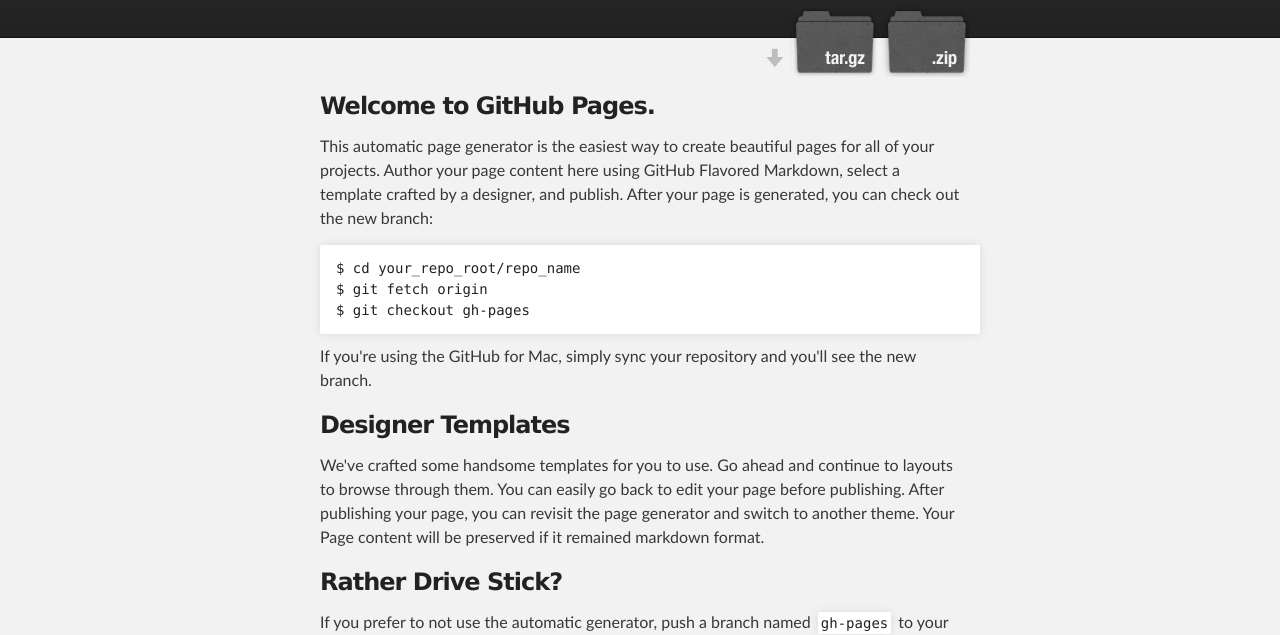
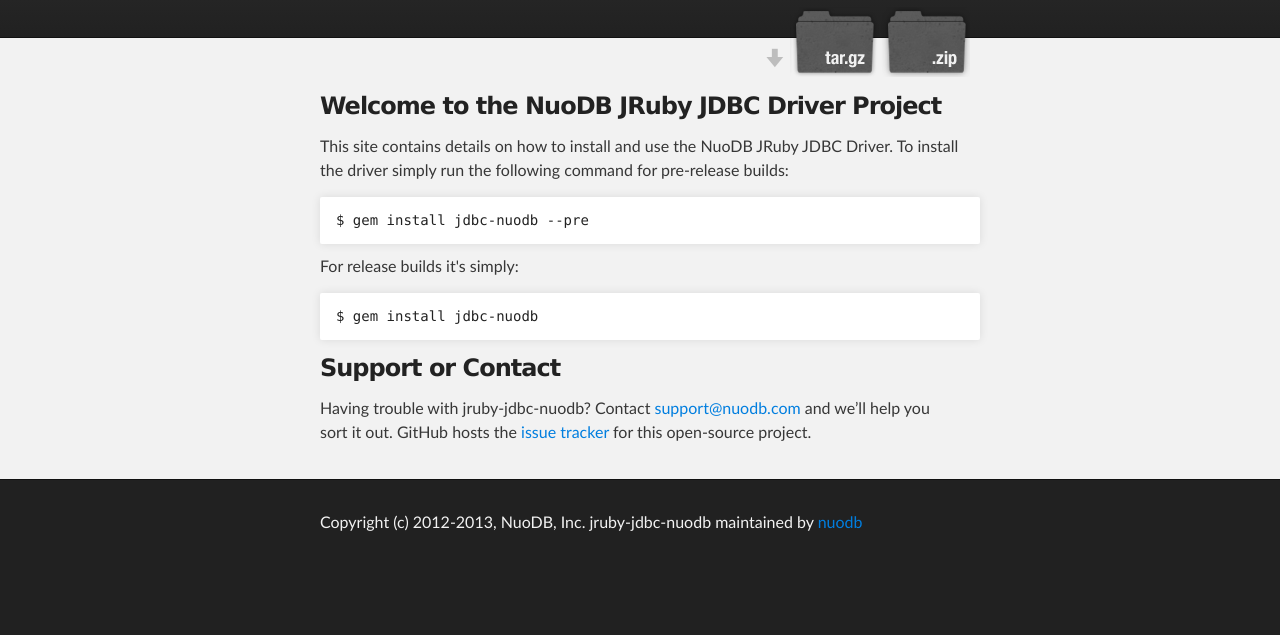
Before and after one commit to CarlosReyesStoneham/jruby-jdbc-nuodb, a plain HTML site: page index.html in a window 1280 px wide. Shown: the part 172-807 px from the top of the page. Drawn offline with Linux system fonts and the light colour scheme.

Commit message:
Base landing page for the JRuby JDBC driver.

```diff
--- a/index.html
+++ b/index.html
@@ -2,9 +2,9 @@
 <html>
 
 <head>
-    <meta charset='utf-8' />
-    <meta http-equiv="X-UA-Compatible" content="chrome=1" />
-    <meta name="description" content="jruby-jdbc-nuodb : NuoDB JRuby JDBC driver" />
+  <meta charset='utf-8'/>
+  <meta http-equiv="X-UA-Compatible" content="chrome=1"/>
+  <meta name="description" content="jruby-jdbc-nuodb : NuoDB JRuby JDBC driver"/>
 
   <link rel="stylesheet" type="text/css" media="screen" href="stylesheets/stylesheet.css">
 
@@ -19,11 +19,14 @@
     <a id="forkme_banner" href="https://github.com/nuodb/jruby-jdbc-nuodb">View on GitHub</a>
 
     <h1 id="project_title">jruby-jdbc-nuodb</h1>
+
     <h2 id="project_tagline">NuoDB JRuby JDBC driver</h2>
 
     <section id="downloads">
-              <a class="zip_download_link" href="https://github.com/nuodb/jruby-jdbc-nuodb/zipball/master">Download this project as a .zip file</a>
-              <a class="tar_download_link" href="https://github.com/nuodb/jruby-jdbc-nuodb/tarball/master">Download this project as a tar.gz file</a>
+      <a class="zip_download_link" href="https://github.com/nuodb/jruby-jdbc-nuodb/zipball/master">Download this project
+        as a .zip file</a>
+      <a class="tar_download_link" href="https://github.com/nuodb/jruby-jdbc-nuodb/tarball/master">Download this project
+        as a tar.gz file</a>
     </section>
   </header>
 </div>
@@ -31,44 +34,35 @@
 <!-- MAIN CONTENT -->
 <div id="main_content_wrap" class="outer">
   <section id="main_content" class="inner">
-        <h3>Welcome to GitHub Pages.</h3>
+    <h3>Welcome to the NuoDB JRuby JDBC Driver Project</h3>
 
-<p>This automatic page generator is the easiest way to create beautiful pages for all of your projects. Author your page content here using GitHub Flavored Markdown, select a template crafted by a designer, and publish. After your page is generated, you can check out the new branch:</p>
+    <p>This site contains details on how to install and use the NuoDB JRuby JDBC Driver. To install
+      the driver simply run the following command for pre-release builds:</p>
 
-<pre><code>$ cd your_repo_root/repo_name
-$ git fetch origin
-$ git checkout gh-pages
-</code></pre>
+    <pre><code>$ gem install jdbc-nuodb --pre</code></pre>
 
-<p>If you're using the GitHub for Mac, simply sync your repository and you'll see the new branch.</p>
+    <p>For release builds it's simply:</p>
 
-<h3>Designer Templates</h3>
-
-<p>We've crafted some handsome templates for you to use. Go ahead and continue to layouts to browse through them. You can easily go back to edit your page before publishing. After publishing your page, you can revisit the page generator and switch to another theme. Your Page content will be preserved if it remained markdown format.</p>
-
-<h3>Rather Drive Stick?</h3>
-
-<p>If you prefer to not use the automatic generator, push a branch named <code>gh-pages</code> to your repository to create a page manually. In addition to supporting regular HTML content, GitHub Pages support Jekyll, a simple, blog aware static site generator written by our own Tom Preston-Werner. Jekyll makes it easy to create site-wide headers and footers without having to copy them across every page. It also offers intelligent blog support and other advanced templating features.</p>
-
-<h3>Authors and Contributors</h3>
-
-<p>You can <a href="https://github.com/blog/821" class="user-mention">@mention</a> a GitHub username to generate a link to their profile. The resulting <code>&lt;a&gt;</code> element will link to the contributor's GitHub Profile. For example: In 2007, Chris Wanstrath (<a href="https://github.com/defunkt" class="user-mention">@defunkt</a>), PJ Hyett (<a href="https://github.com/pjhyett" class="user-mention">@pjhyett</a>), and Tom Preston-Werner (<a href="https://github.com/mojombo" class="user-mention">@mojombo</a>) founded GitHub.</p>
+    <pre><code>$ gem install jdbc-nuodb</code></pre>
 
     <h3>Support or Contact</h3>
 
-<p>Having trouble with Pages? Check out the documentation at <a href="http://help.github.com/pages">http://help.github.com/pages</a> or contact <a href="mailto:support@github.com">support@github.com</a> and we’ll help you sort it out.</p>
+    <p>Having trouble with jruby-jdbc-nuodb? Contact <a href="mailto:support@nuodb.com">support@nuodb.com</a>
+      and we’ll help you sort it out. GitHub hosts the
+      <a href="https://github.com/nuodb/jruby-jdbc-nuodb/issues">issue tracker</a> for
+      this open-source project.</p>
   </section>
 </div>
 
 <!-- FOOTER  -->
 <div id="footer_wrap" class="outer">
   <footer class="inner">
-        <p class="copyright">jruby-jdbc-nuodb maintained by <a href="https://github.com/nuodb">nuodb</a></p>
-        <p>Published with <a href="http://pages.github.com">GitHub Pages</a></p>
+    <p class="copyright">Copyright (c) 2012-2013, NuoDB, Inc. jruby-jdbc-nuodb maintained by <a
+        href="https://github.com/nuodb">nuodb</a>
+    </p>
   </footer>
 </div>
 
 
-
 </body>
 </html>
```
Lines whose indentation alone changed are shown as unchanged.
